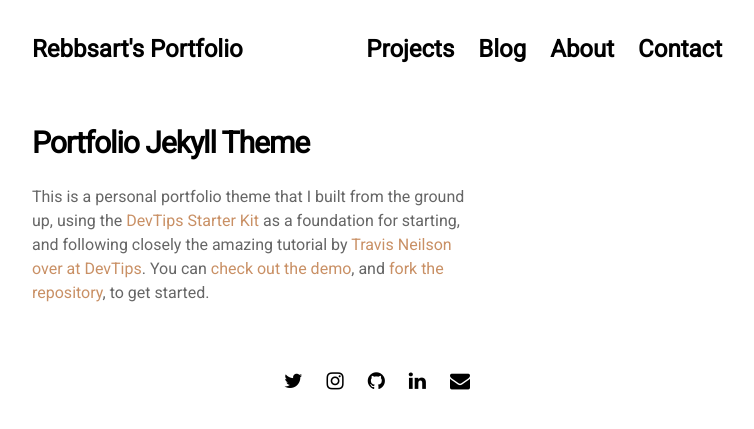
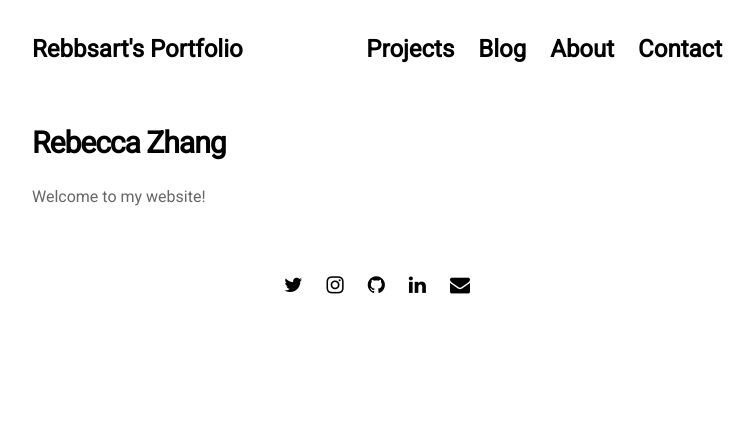
Before and after one commit to rebbsart/rebbsart.github.io, a Jekyll site: the page built from pages/about.md, in a window 1280 px wide. Shown: the top 429 px of the page, without its empty margins (263-1017 px from the left). Built offline with Jekyll 4.4.1, drawn with Linux system fonts in a browser that asks for light colours; nearby versions of some CDN libraries.

Commit message:
Update about.md

```diff
--- a/pages/about.md
+++ b/pages/about.md
@@ -4,6 +4,6 @@ title: About
 permalink: /about
 ---
 
-# Portfolio Jekyll Theme
+# Rebecca Zhang
 
-This is a personal portfolio theme that I built from the ground up, using the [DevTips Starter Kit](http://devtipsstarterkit.com/) as a foundation for starting, and following closely the amazing tutorial by [Travis Neilson over at DevTips](https://www.youtube.com/watch?v=T6jKLsxbFg4&list=PL0CB3OvPhDA_STygmp3sDenx3UpdOMk7P). You can [check out the demo](lenpaul.github.io/portfolio-jekyll-theme/), and [fork the repository](https://github.com/LeNPaul/portfolio-jekyll-theme/fork), to get started.
+Welcome to my website!
```
